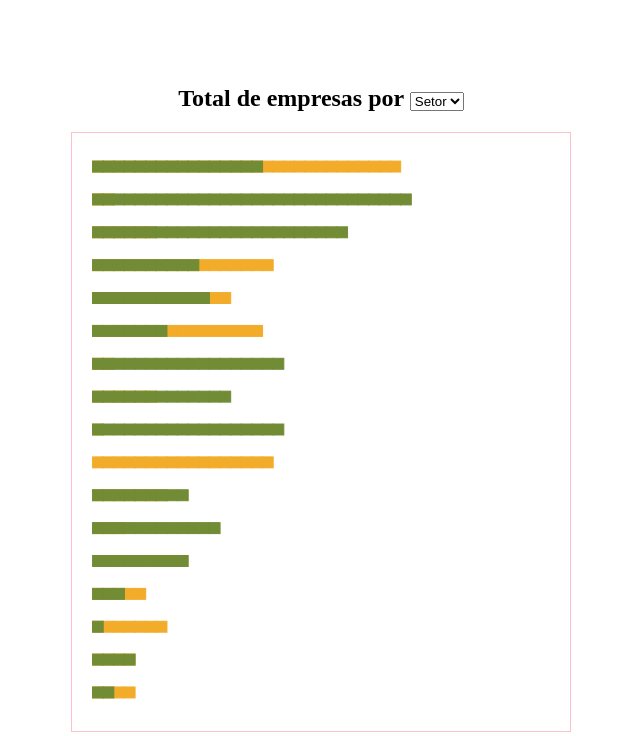
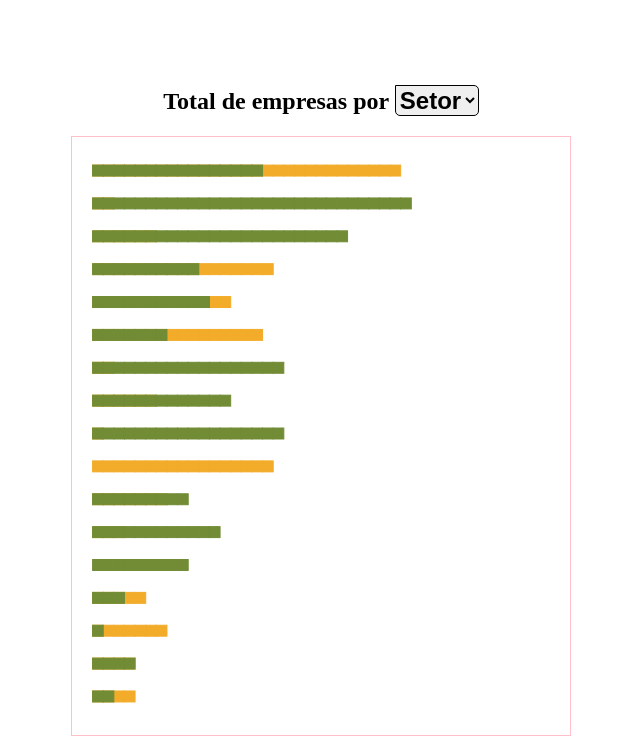
Before and after one commit to tesouro/estatais-estados-2026, a plain HTML site: page index.html in a window 1280 px wide. Shown: the part 826-1562 px from the top of the page, without its empty margins (319-959 px from the left). Drawn offline with nearby package versions, Linux system fonts and the light colour scheme; a web font is replaced by a local one.

Commit message:
implementa botão de seleção

```diff
--- a/index.html
+++ b/index.html
@@ -51,7 +51,7 @@
 
         <div class="wrapper-visao-consolidada">
 
-            <h2>Total de empresas por <select name="seletor-modo-grafico-barra" id="">
+            <h2 class="titulo-grafico-barras">Total de empresas por <select name="seletor-modo-grafico-barra" id="">
                 <option value="setor">Setor</option>
                 <option value="uf">UF</option>
             </select></h2>
--- a/script.js
+++ b/script.js
@@ -154,6 +154,7 @@ class Mapa {
 
 const controle_aba = document.querySelector("[data-aba-visivel]");
 const barra_controle = document.querySelector(".barra-controle");
+const seletor_grafico_barras = document.querySelector('.titulo-grafico-barras select');
 
 function reseta_botoes() {
 
@@ -174,7 +175,17 @@ barra_controle.addEventListener("click", e => {
 
     }
 
+});
+
+seletor_grafico_barras.addEventListener("change", e => {
+
+    const modo = e.target.value;
+
+    grafico_barras.atualiza_grafico(modo);
+
 })
+
+
 
 class GraficoBarras {
 
--- a/style.css
+++ b/style.css
@@ -115,6 +115,14 @@ path.uf:hover, path.uf.ativo {
     stroke: var(--cor-nao-dep);
 }
 
+.titulo-grafico-barras select {
+    font-size: inherit;
+    font-weight: inherit;
+    border-color: currentColor;
+    border-radius: 0 5px 5px 5px;
+
+}
+
 /*BOx */
 
 .container-visao-estado {
```
